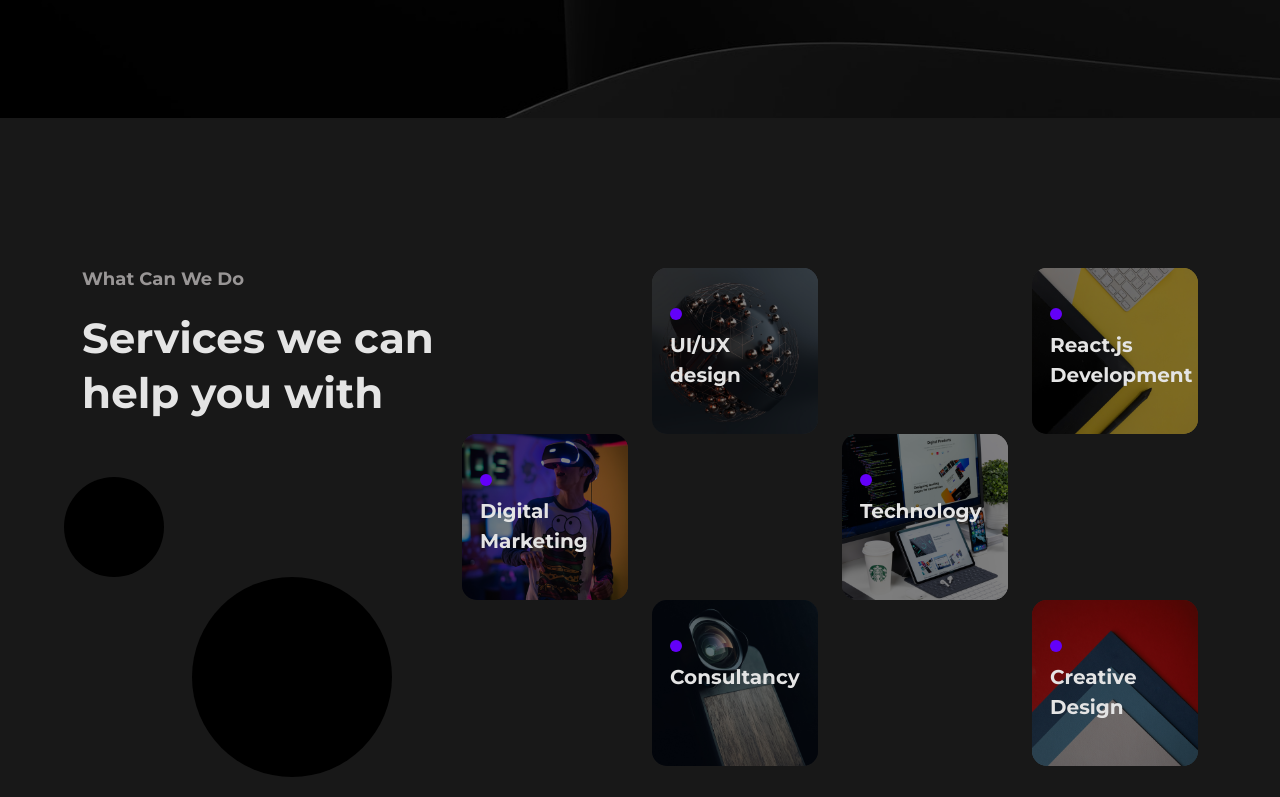
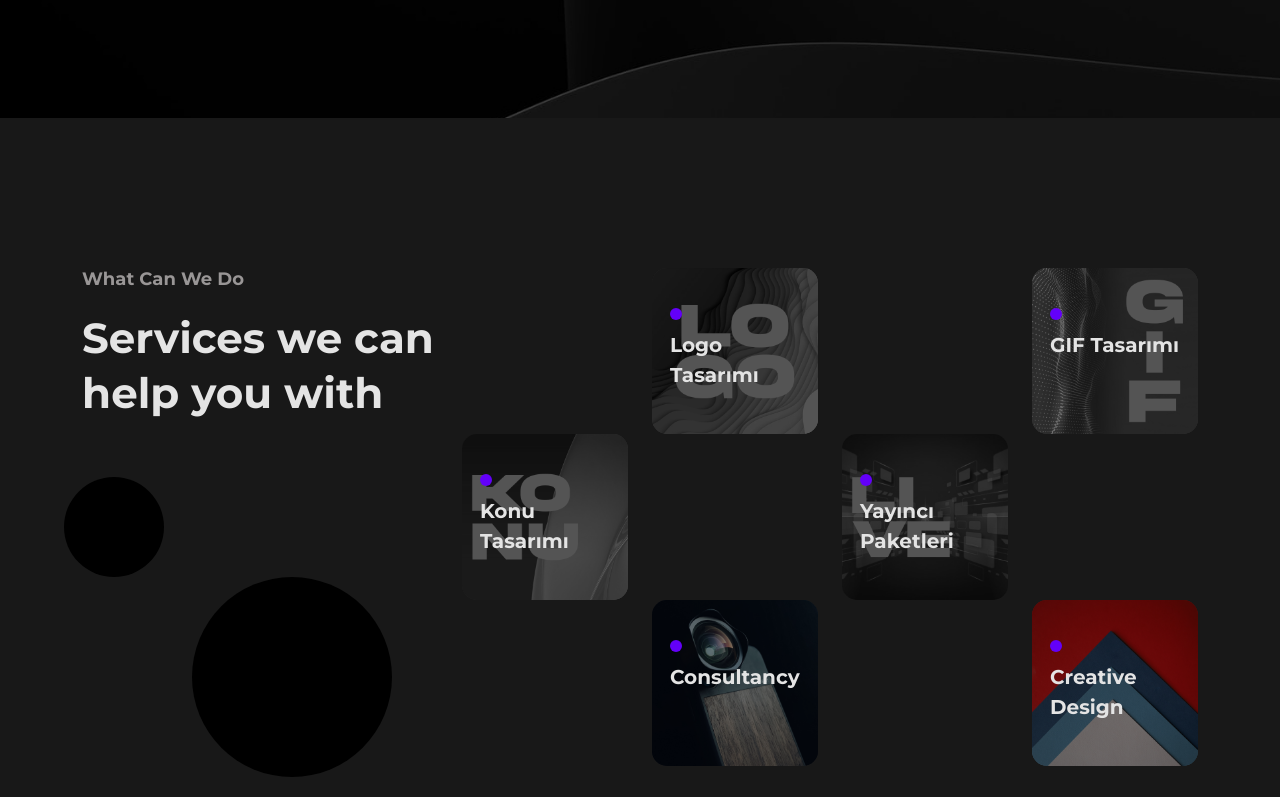
Before and after one commit to risuscreative/alphawebsite, a React (Create React App) app: page /hizmetler in a window 1280 px wide. Shown: the part 432-1229 px from the top of the page. Built offline with nearby package versions, Linux system fonts and the light colour scheme.

Commit message:
Services

```diff
--- a/src/components/Pages/Home.jsx
+++ b/src/components/Pages/Home.jsx
@@ -216,8 +216,8 @@ const serviceData2 = [
       <Spacing lg="70" md="80" />
       <Div className="container">
         <SectionHeading
-          title="Providing best <br/>pricing for client"
-          subtitle="Pricing & Packaging"
+          title="Sizin için <br/>en iyi fiyatlandırmalarımız"
+          subtitle="Fiyatlandırma"
         />
         <Spacing lg="85" md="40" />
         <PricingTableList />
@@ -230,7 +230,7 @@ const serviceData2 = [
         <Cta
           title="Projeniz <br />için <i>fiyat teklifi</i> alın"
           btnText="Fiyat Teklifi Al"
-          btnLink="/contact"
+          btnLink="/iletisim"
           bgSrc="/images/cta_bg.jpeg"
         />
       </Div>
--- a/src/components/Pages/ServicesPage.jsx
+++ b/src/components/Pages/ServicesPage.jsx
@@ -38,40 +38,40 @@ export default function ServicesPage() {
               <Div className='row'>
                 <Div className='col-lg-3 col-sm-6 cs-hidden_mobile'></Div>
                 <Div className='col-lg-3 col-sm-6'>
-                  <Card
-                    title='UI/UX design'
-                    link='/service/ui-ux-design'
-                    src='/images/service_1.jpeg'
-                    alt='Service'
+                <Card
+                    title="Logo Tasarımı"
+                    link="/service/service-details"
+                    src="/images/logo.jpg"
+                    alt="Service"
                   />
                   <Spacing lg='0' md='30'/>
                 </Div>
                 <Div className='col-lg-3 col-sm-6 cs-hidden_mobile'></Div>
                 <Div className='col-lg-3 col-sm-6'>
-                  <Card
-                    title='React.js Development'
-                    link='/service/reactjs-development'
-                    src='/images/service_2.jpeg'
-                    alt='Service'
+                <Card
+                    title="GIF Tasarımı"
+                    link="/service/service-details"
+                    src="/images/gif.png"
+                    alt="Service"
                   />
                   <Spacing lg='0' md='30'/>
                 </Div>
                 <Div className='col-lg-3 col-sm-6'>
-                  <Card
-                    title='Digital Marketing'
-                    link='/service/digital-marketing'
-                    src='/images/service_3.jpeg'
-                    alt='Service'
+                <Card
+                    title="Konu Tasarımı"
+                    link="/service/service-details"
+                    src="/images/konu.png"
+                    alt="Service"
                   />
                   <Spacing lg='0' md='30'/>
                 </Div>
                 <Div className='col-lg-3 col-sm-6 cs-hidden_mobile'></Div>
                 <Div className='col-lg-3 col-sm-6'>
-                  <Card
-                    title='Technology'
-                    link='/service/technology'
-                    src='/images/service_4.jpeg'
-                    alt='Service'
+                <Card
+                    title="Yayıncı Paketleri"
+                    link="/service/service-details"
+                    src="/images/live.png"
+                    alt="Service"
                   />
                   <Spacing lg='0' md='30'/>
                 </Div>
```
